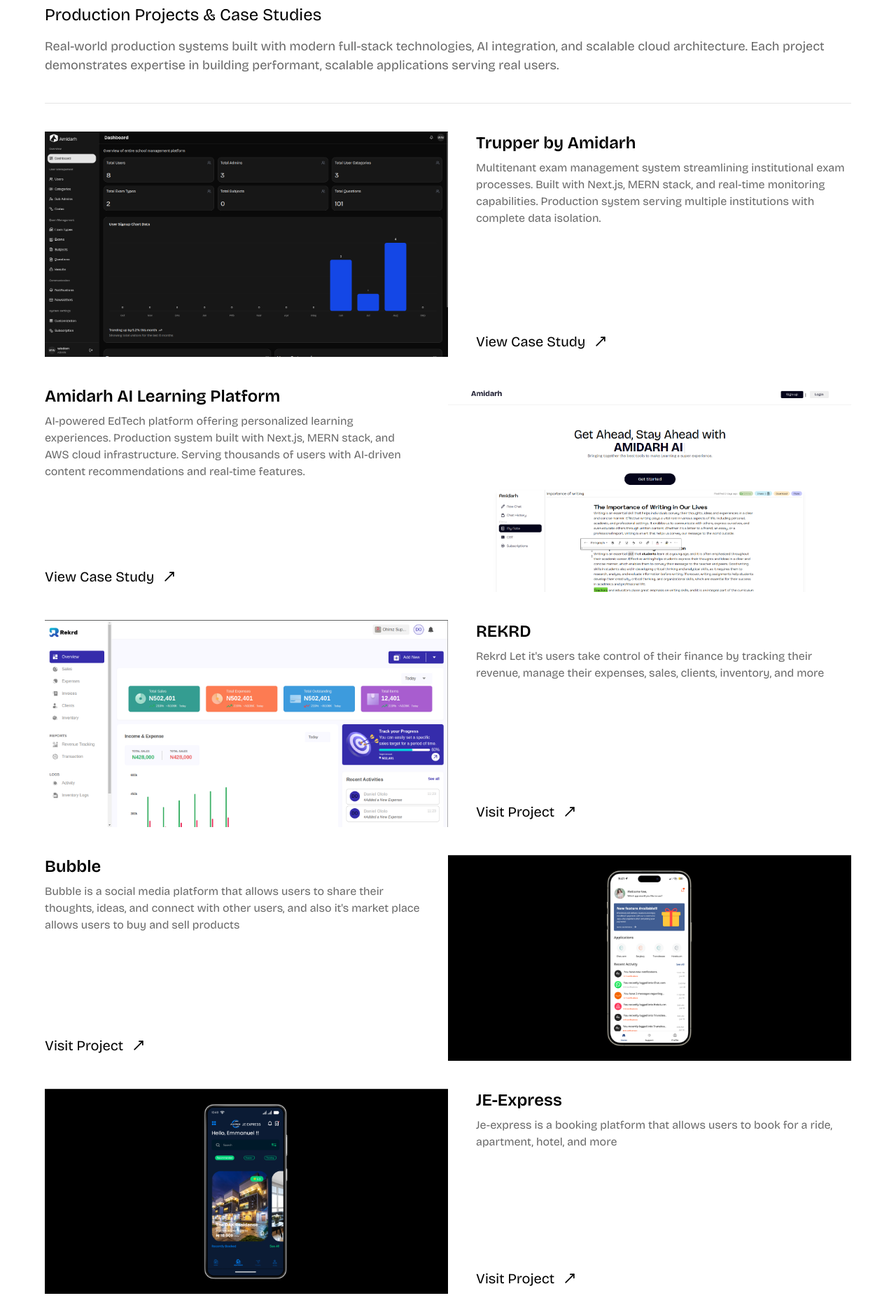
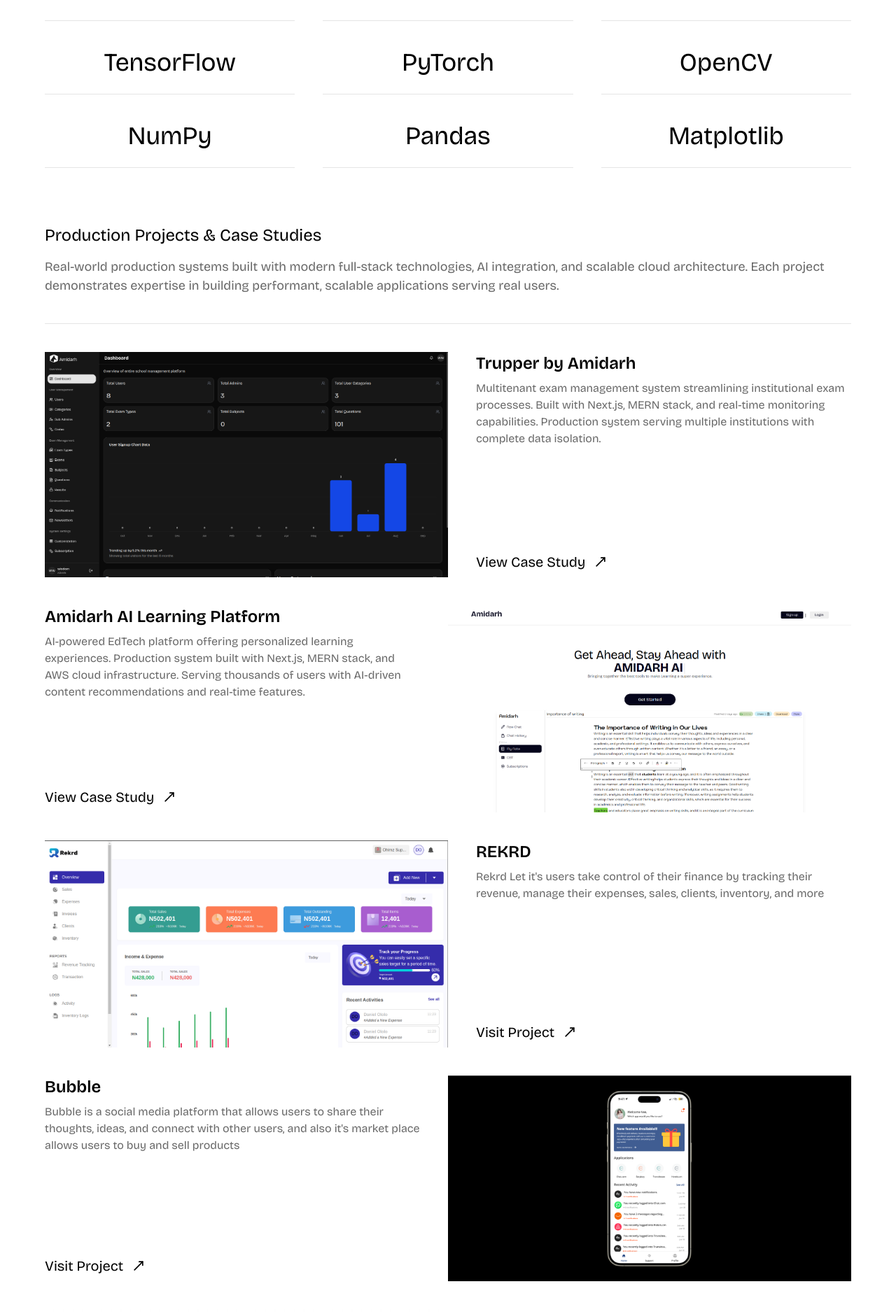
Before and after one commit to WISDOM-WOKE22/My-Portfolio, a Next.js app: page / in a window 1280 px wide. Shown: the part 2040-3915 px from the top of the page at 70% size. Built offline with nearby package versions, Linux system fonts and the light colour scheme; no server answers; a web font is replaced by a local one.

Commit message:
chore: update project details, enhance skills section, and revise work experience

```diff
--- a/components/project.tsx
+++ b/components/project.tsx
@@ -10,9 +10,10 @@
     image: string;
     reverse?: boolean;
     projectPage?: boolean;
+    scale?: boolean;
 }
 
-export default function Project ({ title, link, description, image, reverse, projectPage }: Props) {
+export default function Project ({ title, link, description, image, reverse, projectPage, scale }: Props) {
     const isExternal = link.startsWith("http");
 
     return (
@@ -21,7 +22,7 @@
                 <Image
                     src={image}
                     alt={`${title} - ${description}`}
-                    className="w-full max-w-xl border-gray-400"
+                    className={`w-full max-w-xl border-gray-400 ${scale ? 'max-h-[400px] max-w-[380px]' : ''}`}
                     width={500}
                     height={400}
                     loading="lazy"
--- a/components/projects.tsx
+++ b/components/projects.tsx
@@ -46,14 +46,21 @@
                         link="#"
                         reverse={true}
                     />
-                    <Project
-                        image="/je-express.png"
-                        title="JE-Express"
-                        description="Je-express is a booking platform that allows users to book for a ride, apartment, hotel, and more"
-                        link="#"
+                     <Project
+                        image="/flow.png"
+                        title="Flow"
+                        description="Flow uses AI to generate personalized courses, flashcards, and quizzes from any subject — so you learn faster with real understanding, not just memorization."
+                        link="https://test-flow.amidarh.com"
                         // reverse={true}
                     />
                     <Project
+                        image="/8shoz.png"
+                        title="8shoz"
+                        description="8shoz is a movie streaming platform that allows users to watch movies online and also live stream and watch movies with friends"
+                        link="#"
+                        reverse={true}
+                    />
+                    {/* <Project
                         image="/lmt.png"
                         title="LMT Trucking Logistics Platform"
                         description="Car shipping and vehicle transportation platform built with Next.js. Production logistics system offering real-time tracking, booking management, and transparent pricing for vehicle shipping services."
@@ -67,7 +74,7 @@
                         description="Testpro is a cbt testing application that allows users to take test online and get prepared for post UTME"
                         link="https://test-pro-client.vercel.app"
                         // reverse={true}
-                    />
+                    /> */}
                       {/* <Project
                         image="/straqa.png"
                         title="Straqa"
--- a/components/skills.tsx
+++ b/components/skills.tsx
@@ -48,6 +48,15 @@
                     <Skill skill="Convex"/>
                     <Skill skill="Vite-test"/>
                     <Skill skill="Postman"/>
+                    <Skill skill="RUST"/>
+                    <Skill skill="AI"/>
+                    <Skill skill="YOLO"/>
+                    <Skill skill="TensorFlow"/>
+                    <Skill skill="PyTorch"/>
+                    <Skill skill="OpenCV"/>
+                    <Skill skill="NumPy"/>
+                    <Skill skill="Pandas"/>
+                    <Skill skill="Matplotlib"/>
                 </div>
             </div>
         </section>
--- a/components/workLife.tsx
+++ b/components/workLife.tsx
@@ -18,13 +18,13 @@
                 <div className="mt-10 space-y-5">
                     <Work
                         company="EGlobalSphere"
-                        date="Jan 2025 - Present"
-                        description="Working as a Frontend developer for both web and mobile applications. Developing reusable React components and integrating them with APIs for Clients around the world"
+                        date="Jan 2025 - May 2026"
+                        description="Worked as a FullStack developer for both web, desktop and mobile applications. Building scalable applications for global clients, enterprise systems, and quality engineering across frontend, backend, and mobile platforms. And also worked as an AI Engineer building AI-powered applications for global clients."
                     />
                     <Work
                         company="Rivva"
                         description="worked as a QA tester using tools like Convex-test, vitest, Bruno, Fast-check, and more"
-                        date="Junly 2025 - Present"
+                        date="July 2025 - August 2025"
                     />
                     <Work
                         company="Fowgate LLC"
```
Also changed, not shown: public/8shoz.png (added), public/Flow.png (added).
